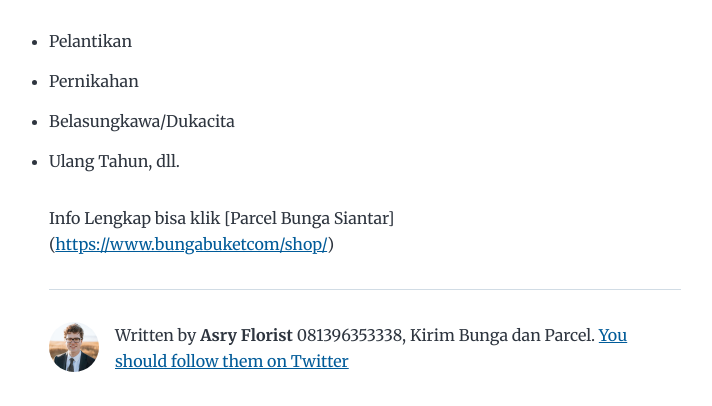
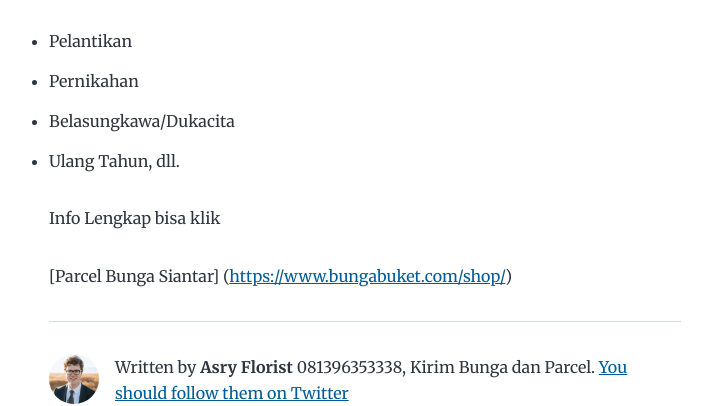
Before and after one commit to siantarbunga/parcelbunga, a Gatsby site: page /toko-bunga-siantar/ in a window 1280 px wide. Shown: the part 429-835 px from the top of the page, without its empty margins (275-987 px from the left). Built offline with nearby package versions, Linux system fonts and the light colour scheme; Gatsby itself is replaced by a stand-in of ours.

Commit message:
Update index.md

```diff
--- a/content/blog/toko-bunga-siantar/index.md
+++ b/content/blog/toko-bunga-siantar/index.md
@@ -16,5 +16,6 @@ Siap kirim 24 jam online setiap hari daerah siantar simalungun sekitarnya provin
 - Ulang Tahun, dll.
 
 Info Lengkap bisa klik
+
 [Parcel Bunga Siantar]
-(https://www.bungabuketcom/shop/)
+(https://www.bungabuket.com/shop/)
```
